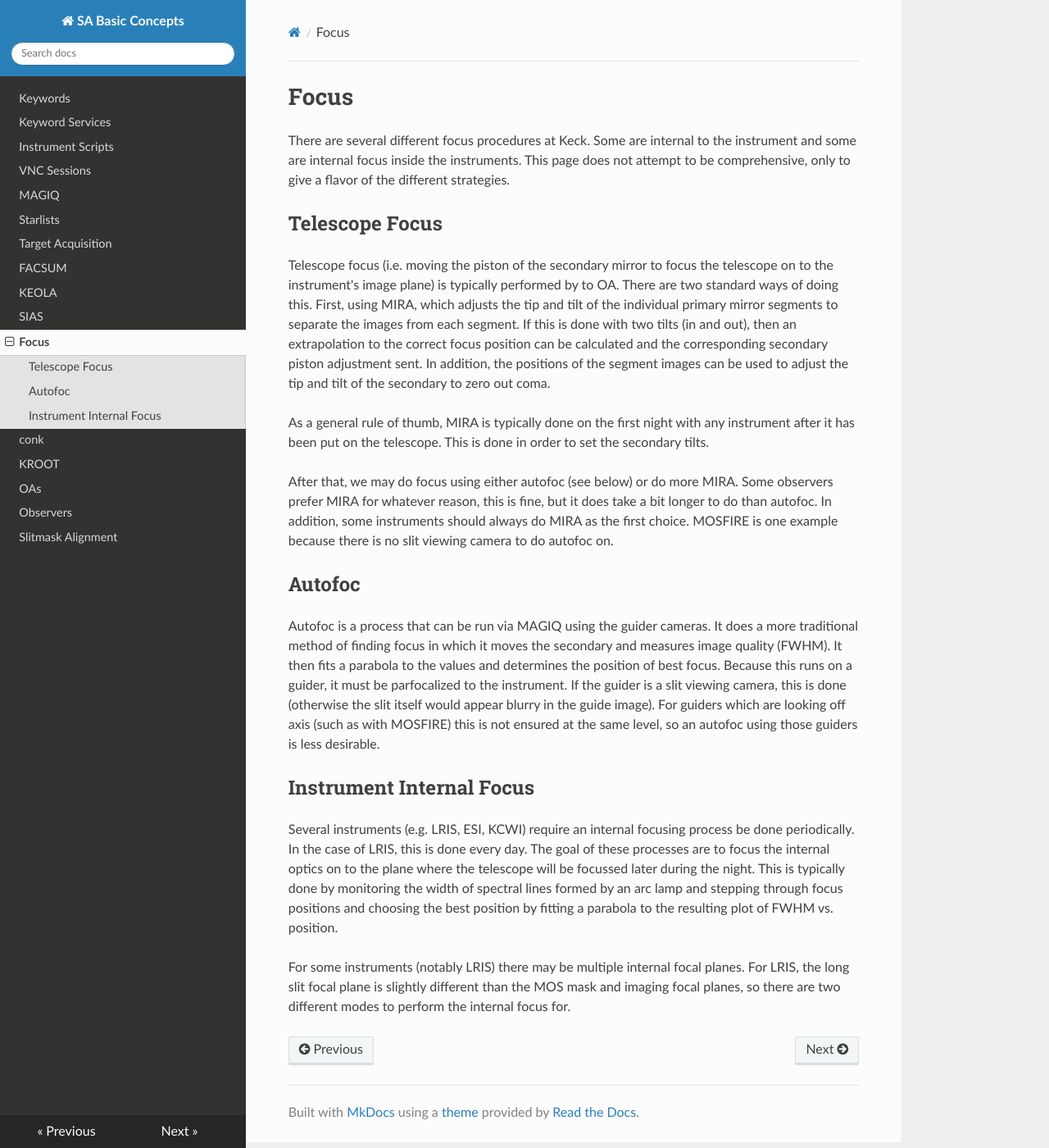
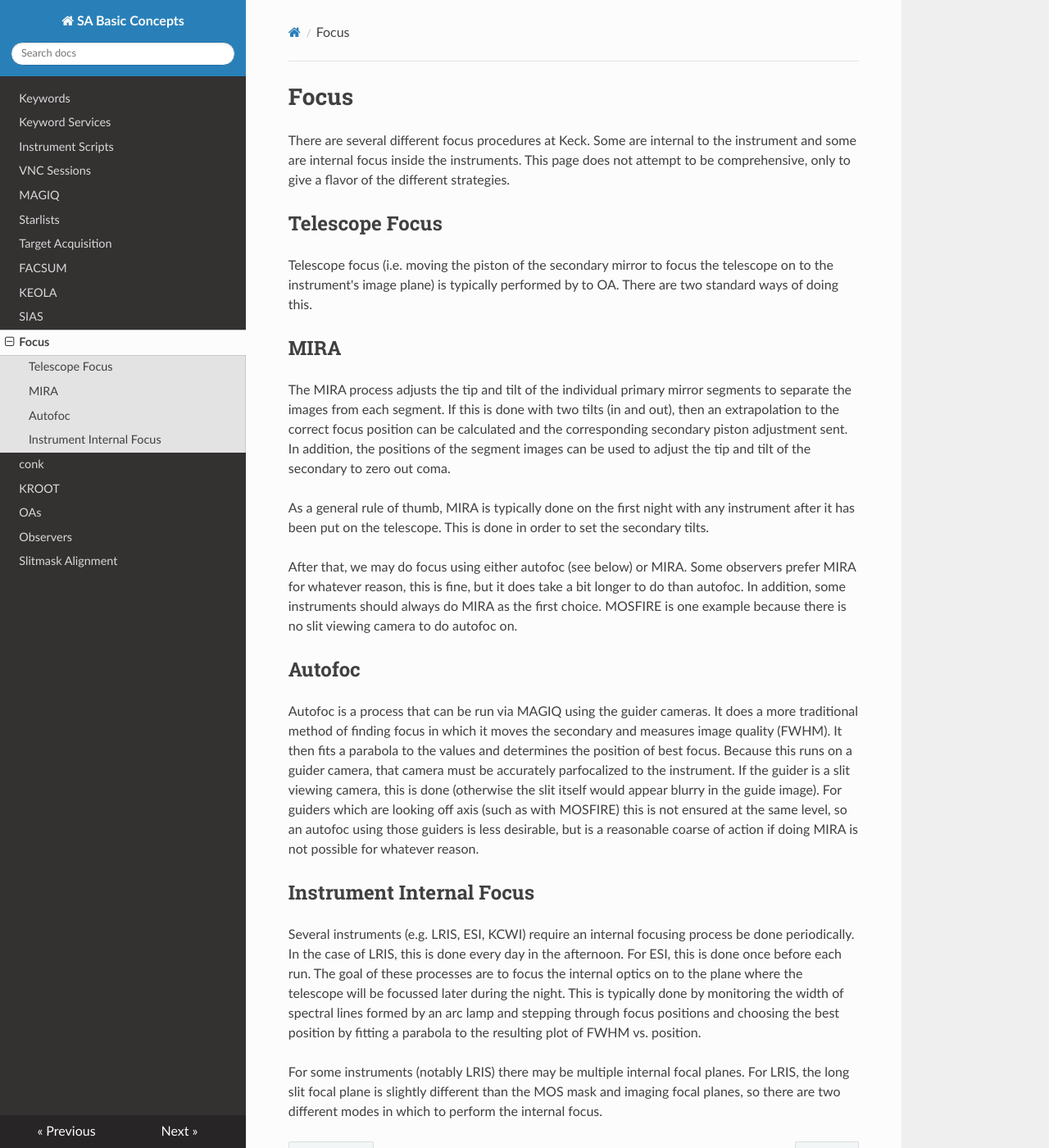
Before and after one commit to joshwalawender/SATraining, an MkDocs documentation site: the page built from docs/focus.md, in a window 1280 px wide and 1400 px high. Shown: the whole window at 82% size. Built offline with MkDocs 1.6.1, drawn with Linux system fonts in a browser that asks for light colours; nearby versions of some CDN libraries.

Commit message:
Update focus text

```diff
--- a/docs/focus.md
+++ b/docs/focus.md
@@ -4,18 +4,22 @@ There are several different focus procedures at Keck.  Some are internal to the
 
 ## Telescope Focus
 
-Telescope focus (i.e. moving the piston of the secondary mirror to focus the telescope on to the instrument's image plane) is typically performed by to OA.  There are two standard ways of doing this.  First, using MIRA, which adjusts the tip and tilt of the individual primary mirror segments to separate the images from each segment.  If this is done with two tilts (in and out), then an extrapolation to the correct focus position can be calculated and the corresponding secondary piston adjustment sent.  In addition, the positions of the segment images can be used to adjust the tip and tilt of the secondary to zero out coma.
+Telescope focus (i.e. moving the piston of the secondary mirror to focus the telescope on to the instrument's image plane) is typically performed by to OA.  There are two standard ways of doing this.
+
+## MIRA
+
+The MIRA process adjusts the tip and tilt of the individual primary mirror segments to separate the images from each segment.  If this is done with two tilts (in and out), then an extrapolation to the correct focus position can be calculated and the corresponding secondary piston adjustment sent.  In addition, the positions of the segment images can be used to adjust the tip and tilt of the secondary to zero out coma.
 
 As a general rule of thumb, MIRA is typically done on the first night with any instrument after it has been put on the telescope.  This is done in order to set the secondary tilts.
 
-After that, we may do focus using either autofoc (see below) or do more MIRA.  Some observers prefer MIRA for whatever reason, this is fine, but it does take a bit longer to do than autofoc.  In addition, some instruments should always do MIRA as the first choice.  MOSFIRE is one example because there is no slit viewing camera to do autofoc on.
+After that, we may do focus using either autofoc (see below) or MIRA.  Some observers prefer MIRA for whatever reason, this is fine, but it does take a bit longer to do than autofoc.  In addition, some instruments should always do MIRA as the first choice.  MOSFIRE is one example because there is no slit viewing camera to do autofoc on.
 
 ## Autofoc
 
-Autofoc is a process that can be run via MAGIQ using the guider cameras.  It does a more traditional method of finding focus in which it moves the secondary and measures image quality (FWHM).  It then fits a parabola to the values and determines the position of best focus.  Because this runs on a guider, it must be parfocalized to the instrument.  If the guider is a slit viewing camera, this is done (otherwise the slit itself would appear blurry in the guide image).  For guiders which are looking off axis (such as with MOSFIRE) this is not ensured at the same level, so an autofoc using those guiders is less desirable.
+Autofoc is a process that can be run via MAGIQ using the guider cameras.  It does a more traditional method of finding focus in which it moves the secondary and measures image quality (FWHM).  It then fits a parabola to the values and determines the position of best focus.  Because this runs on a guider camera, that camera must be accurately parfocalized to the instrument.  If the guider is a slit viewing camera, this is done (otherwise the slit itself would appear blurry in the guide image).  For guiders which are looking off axis (such as with MOSFIRE) this is not ensured at the same level, so an autofoc using those guiders is less desirable, but is a reasonable coarse of action if doing MIRA is not possible for whatever reason.
 
 ## Instrument Internal Focus
 
-Several instruments (e.g. LRIS, ESI, KCWI) require an internal focusing process be done periodically.  In the case of LRIS, this is done every day.  The goal of these processes are to focus the internal optics on to the plane where the telescope will be focussed later during the night.  This is typically done by monitoring the width of spectral lines formed by an arc lamp and stepping through focus positions and choosing the best position by fitting a parabola to the resulting plot of FWHM vs. position.
+Several instruments (e.g. LRIS, ESI, KCWI) require an internal focusing process be done periodically.  In the case of LRIS, this is done every day in the afternoon.  For ESI, this is done once before each run.  The goal of these processes are to focus the internal optics on to the plane where the telescope will be focussed later during the night.  This is typically done by monitoring the width of spectral lines formed by an arc lamp and stepping through focus positions and choosing the best position by fitting a parabola to the resulting plot of FWHM vs. position.
 
-For some instruments (notably LRIS) there may be multiple internal focal planes.  For LRIS, the long slit focal plane is slightly different than the MOS mask and imaging focal planes, so there are two different modes to perform the internal focus for.
+For some instruments (notably LRIS) there may be multiple internal focal planes.  For LRIS, the long slit focal plane is slightly different than the MOS mask and imaging focal planes, so there are two different modes in which to perform the internal focus.
```
Also changed, not shown: 1 other file.
